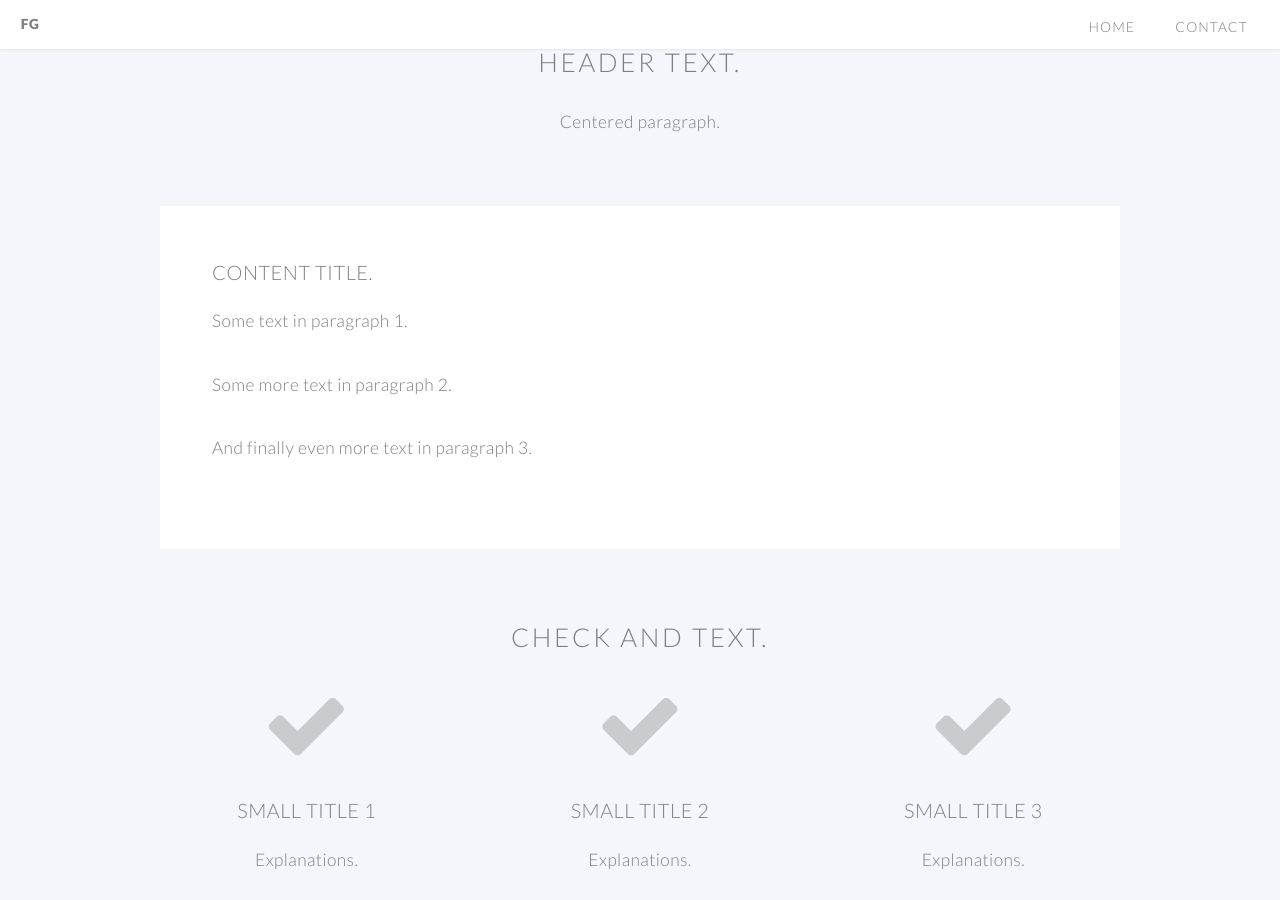
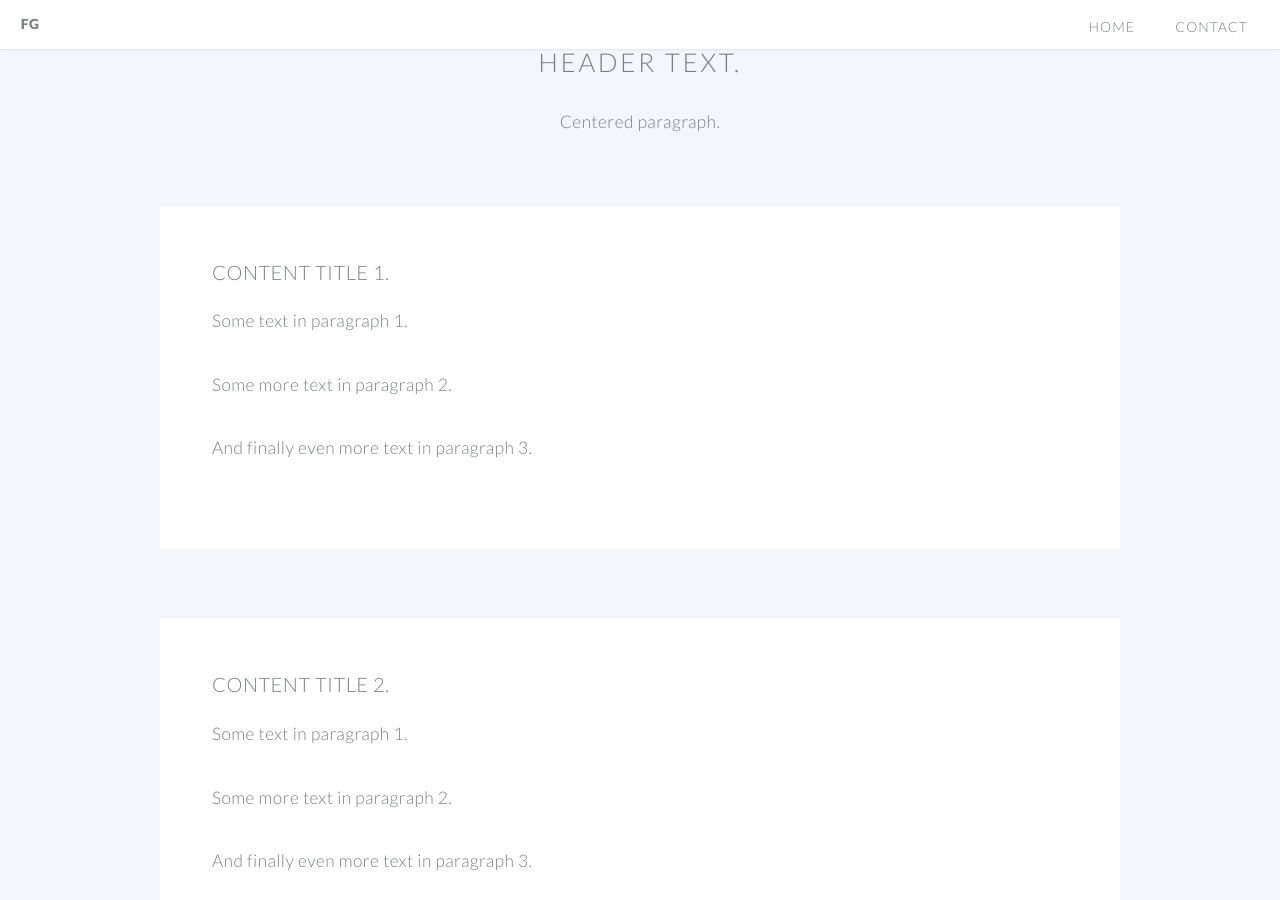
Before and after one commit to fgiaimo/fgiaimo.github.io, a Jekyll site: the page built from index.html, in a window 1280 px wide and 900 px high, scrolled down 382 px. Built offline with Jekyll 4.4.1, drawn with Linux system fonts in a browser that asks for light colours.

Commit message:
Testing second content block

```diff
--- a/index.html
+++ b/index.html
@@ -45,7 +45,21 @@ layout: landing-page
 						<div class="content">
 							<section>
 								<header>
-									<h3>Content title.</h3>
+									<h3>Content title 1.</h3>
+								</header>
+								<p>Some text in paragraph 1.</p>
+								<p>Some more text in paragraph 2.</p>
+								<p>And finally even more text in paragraph 3.</p>
+							</section>
+						</div>
+					</section>
+
+        <section class="wrapper style4 container">
+						<!-- Content -->
+						<div class="content">
+							<section>
+								<header>
+									<h3>Content title 2.</h3>
 								</header>
 								<p>Some text in paragraph 1.</p>
 								<p>Some more text in paragraph 2.</p>
```
